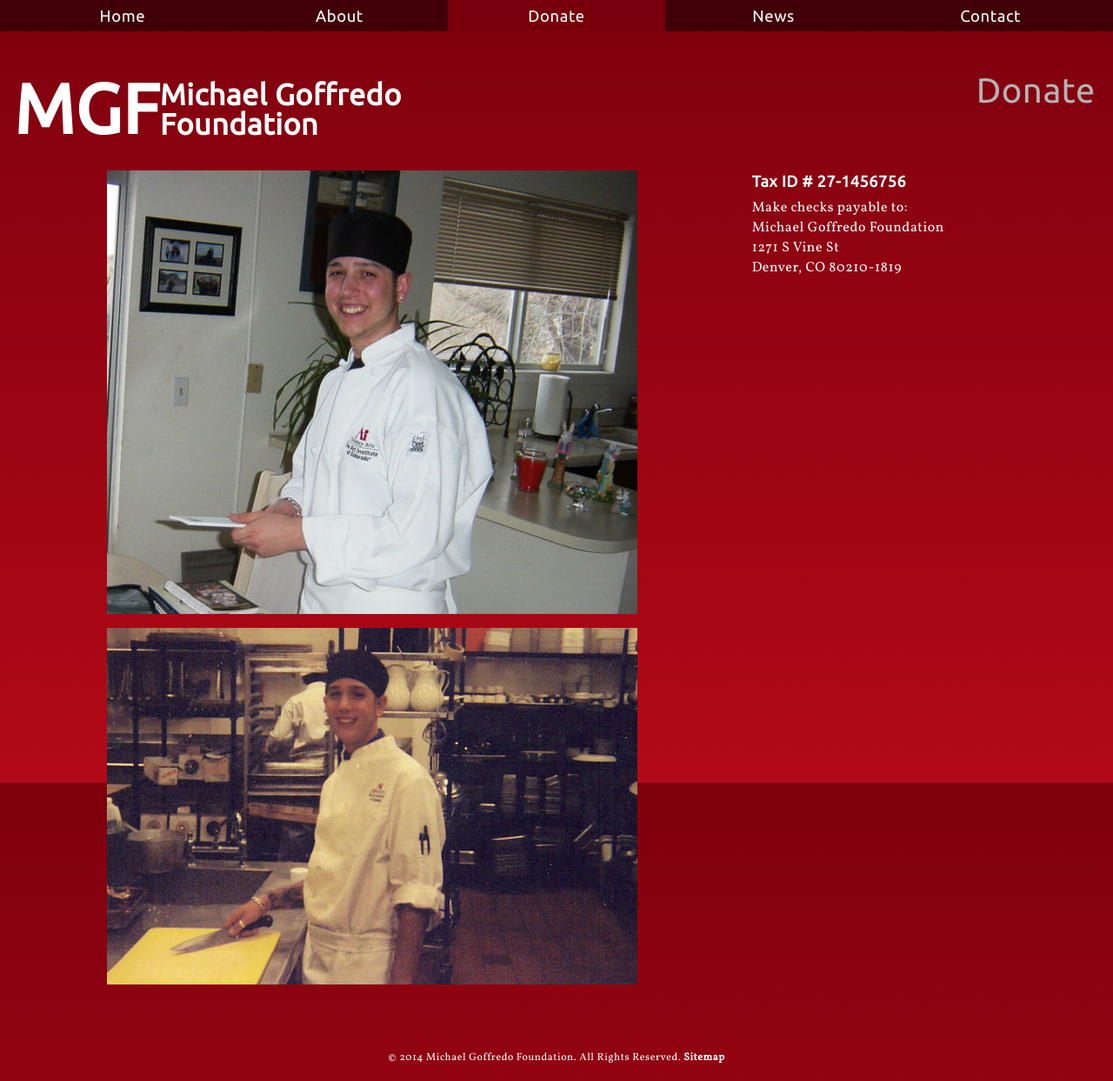
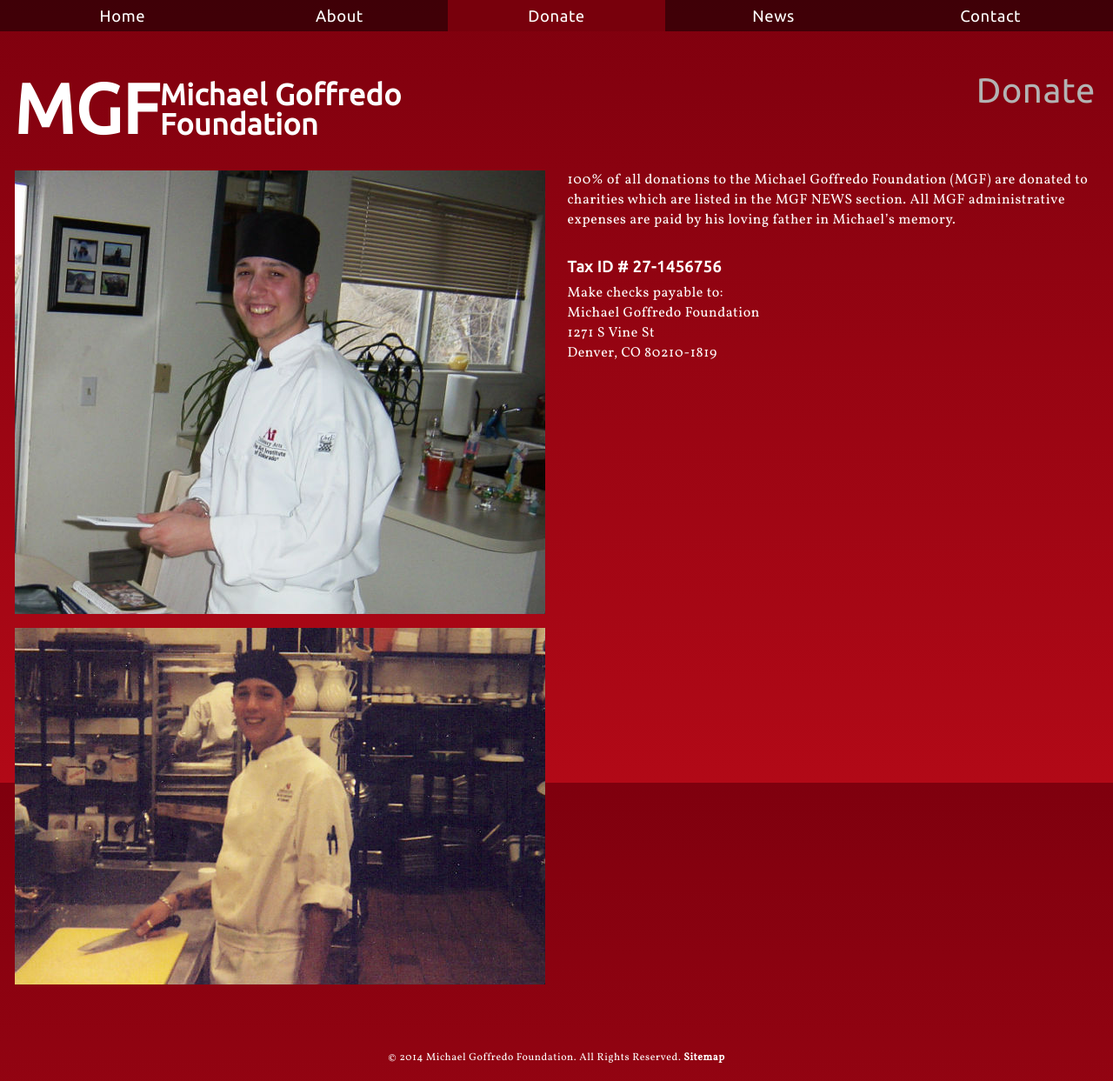
Before and after one commit to quattromani/MGF, a Jekyll site: the page built from donate/index.html, in a window 1280 px wide. Shown: the whole page at 87% size. Built offline with Jekyll 4.4.1, drawn with Linux system fonts in a browser that asks for light colours; nearby versions of some CDN libraries.

Commit message:
added content

```diff
--- a/donate/index.html
+++ b/donate/index.html
@@ -6,7 +6,7 @@
 ---
 
 <div class="row">
-  <div class="two-thirds">
+  <div class="half">
 
     <figure>
       <img src="../img/mgf10_610.jpg" alt="">
@@ -16,8 +16,9 @@
     </figure>
 
   </div>
-  <div class="third">
-
+  <div class="half">
+    <p>100% of all donations to the Michael Goffredo Foundation (MGF) are donated to charities which are listed in the MGF NEWS section.  All MGF administrative expenses are paid by his loving father in Michael’s memory.<br/><br/></p>
+    <p>
     <h5>Tax ID # 27-1456756</h5>
     <address>
       Make checks payable to:<br>
@@ -25,6 +26,7 @@
       1271 S Vine St<br>
       Denver, CO 80210-1819
     </address>
+    </p>
 
   </div>
 </div>
```
Also changed, not shown: 1 other file.
